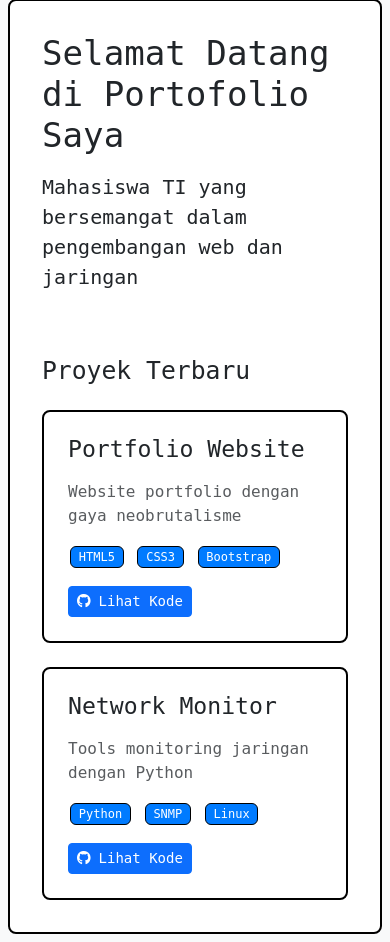
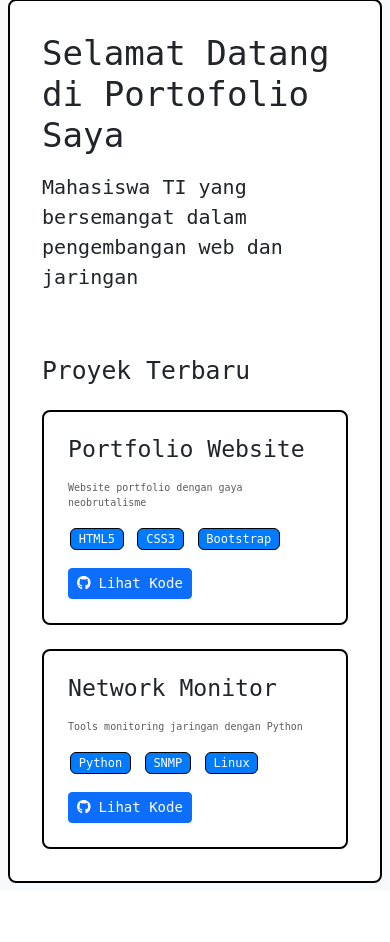
Before and after one commit to RvlDX/rvldx.github.io, a PHP site: page /index.html in a window 390 px wide. Shown: the part 185-1127 px from the top of the page. After the commit the page ends 1068 px from the top, so only its background shows below. Run offline with PHP 8.4, Linux system fonts and the light colour scheme.

Commit message:
Update style.css

```diff
--- a/style.css
+++ b/style.css
@@ -48,7 +48,7 @@ body {
 }
 
 .p {
-    font-size: 10px !important;
+    font-size: 10px ;
     text-align: justify;
 }
 
@@ -156,7 +156,7 @@ body {
 
     /* Perbaikan Ukuran Teks Paragraph */
     p {
-        font-size: 1rem;
+        font-size: 10px;
         line-height: 1.5;
     }
 
```
